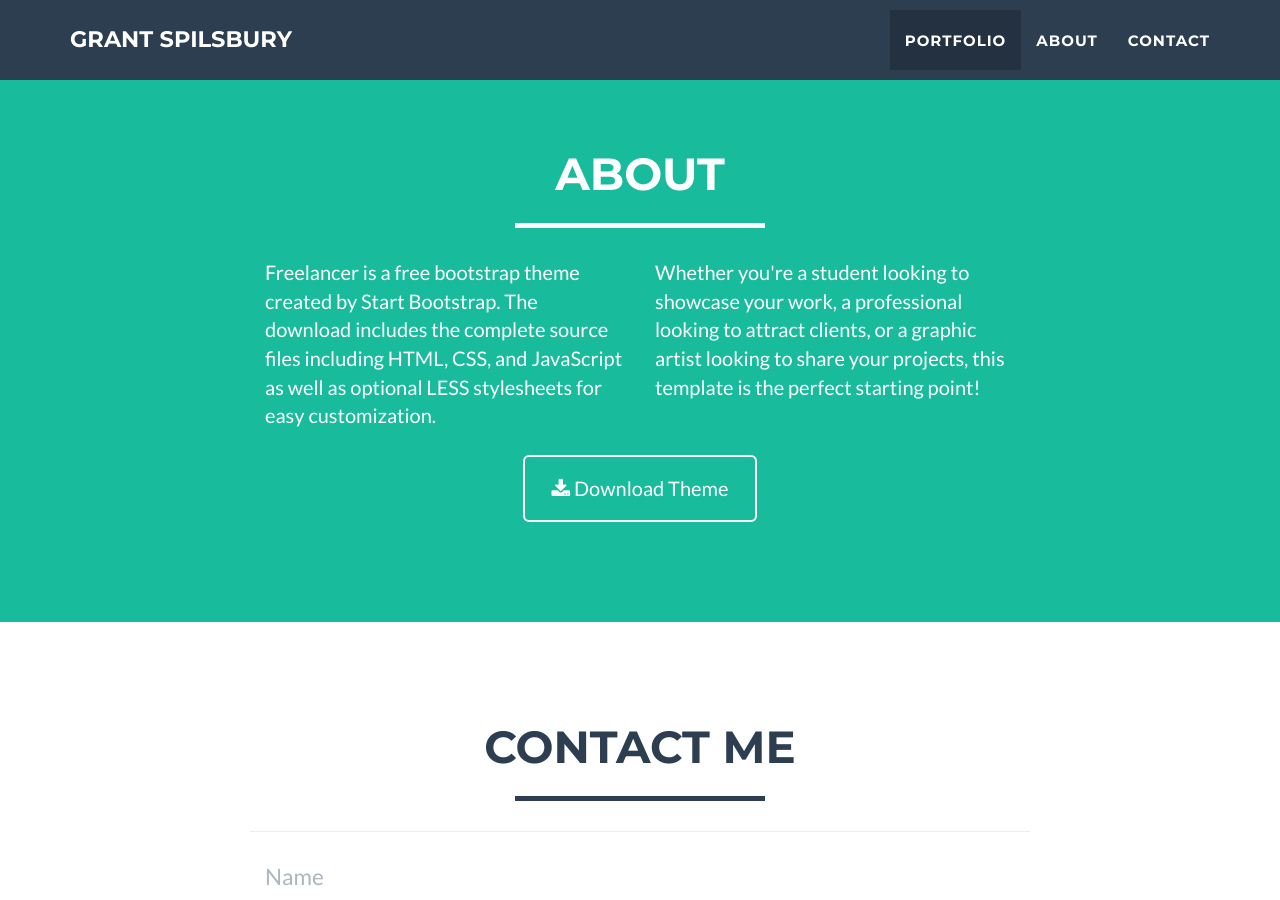
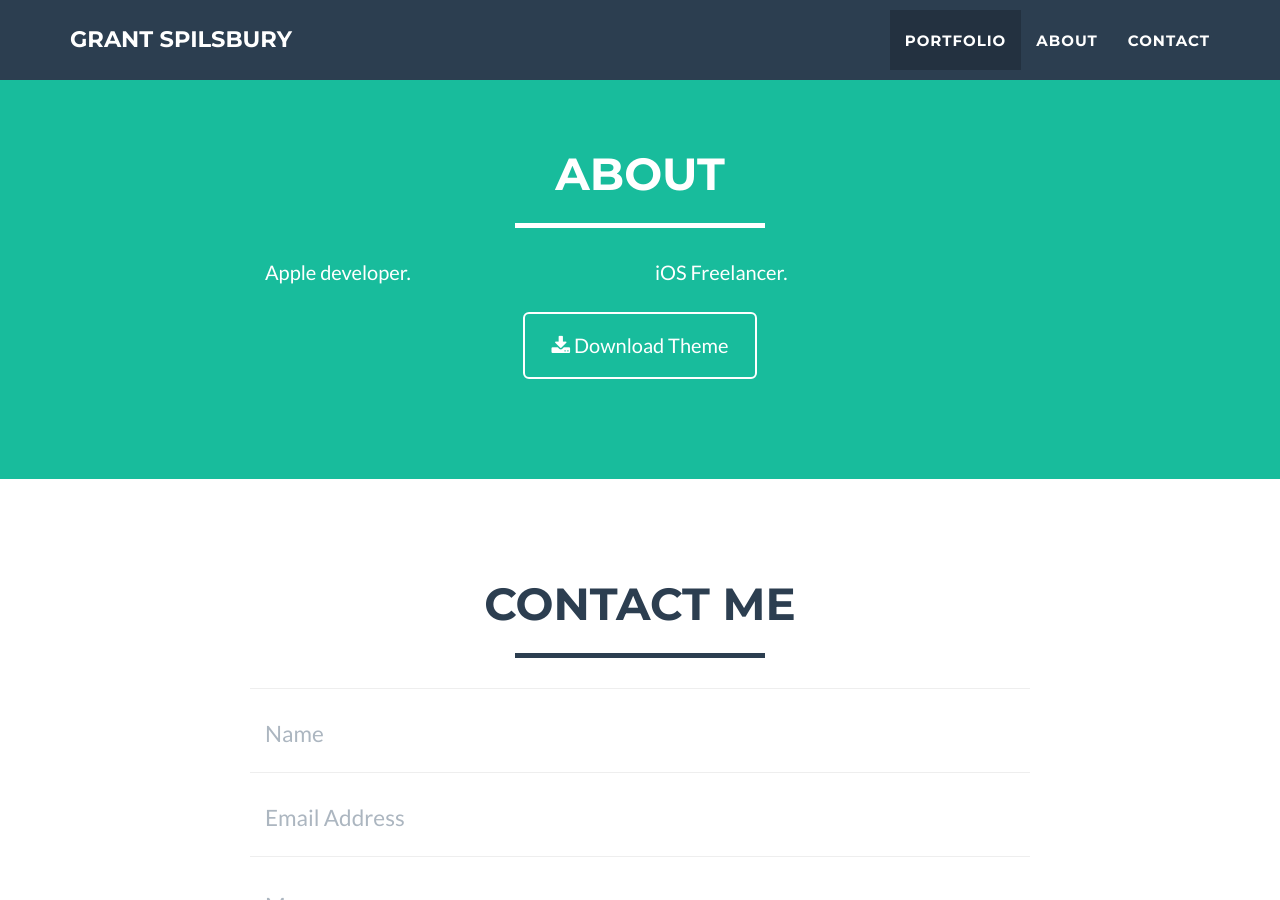
Before and after one commit to grantspilsbury/grantspilsbury.github.io, a Jekyll site: the page built from index.html, in a window 1280 px wide and 900 px high, scrolled down 1616 px. Built offline with Jekyll 4.4.1, drawn with Linux system fonts in a browser that asks for light colours.

Commit message:
Initial commit

```diff
--- a/_includes/about.html
+++ b/_includes/about.html
@@ -9,10 +9,10 @@
             </div>
             <div class="row">
                 <div class="col-lg-4 col-lg-offset-2">
-                    <p>Freelancer is a free bootstrap theme created by Start Bootstrap. The download includes the complete source files including HTML, CSS, and JavaScript as well as optional LESS stylesheets for easy customization.</p>
+                    <p>Apple developer.</p>
                 </div>
                 <div class="col-lg-4">
-                    <p>Whether you're a student looking to showcase your work, a professional looking to attract clients, or a graphic artist looking to share your projects, this template is the perfect starting point! </p>
+                    <p>iOS Freelancer. </p>
                 </div>
                 <div class="col-lg-8 col-lg-offset-2 text-center">
                     <a href="#" class="btn btn-lg btn-outline">
```
